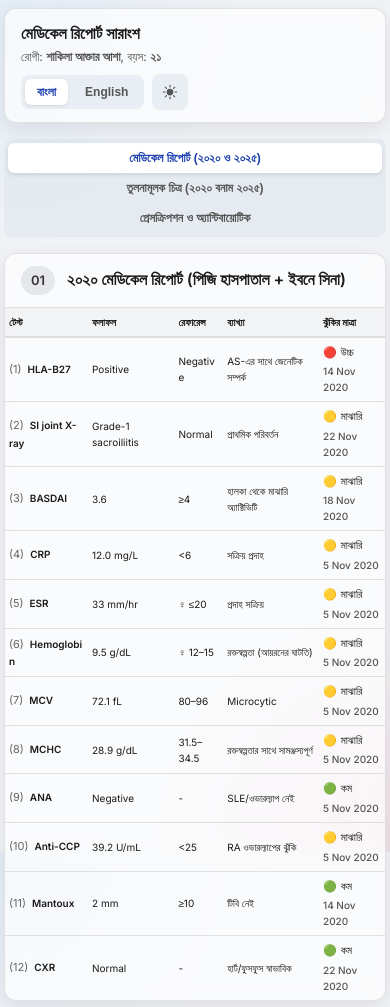
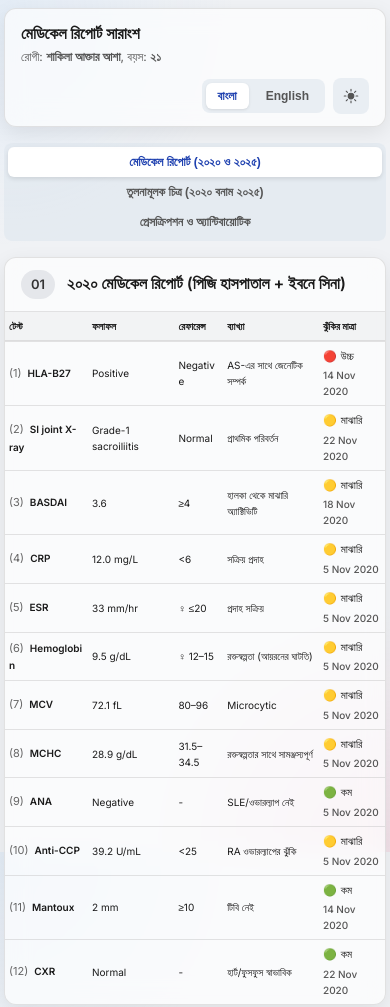
Before and after one commit to SyedMDShad/Binance, a plain HTML site: page medical-report-mim.html in a window 390 px wide. Shown: the top 1007 px of the page. Drawn offline with Linux system fonts and the light colour scheme; a web font is replaced by a local one.

Commit message:
medical-report-mim.html

```diff
--- a/medical-report-mim.html
+++ b/medical-report-mim.html
@@ -385,7 +385,14 @@
     }
     @media (max-width: 480px) {
       .wrapper { padding: 0 4px; margin-top: 8px; }
-      .patient-header { flex-direction: column; align-items: flex-start; gap: 8px; }
+      .patient-header {
+        flex-direction: column;
+        align-items: flex-start;
+        gap: 12px;
+      }
+      .controls-container {
+        align-self: flex-end;
+      }
       .tabs { flex-direction: column; }
       .tab-button { width: 100%; }
       .table th, .table td { font-size: 10px; padding: 6px 4px; }
```
